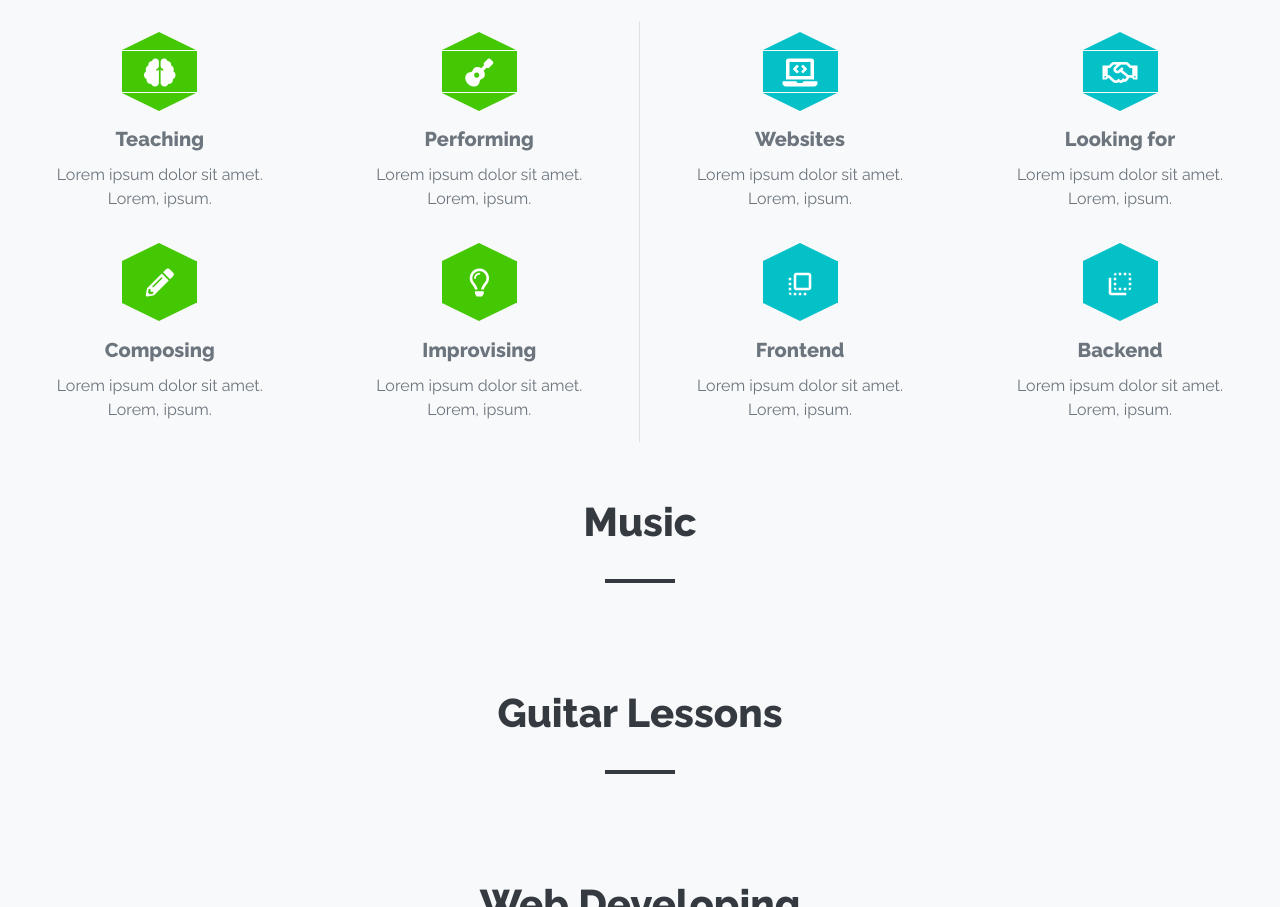
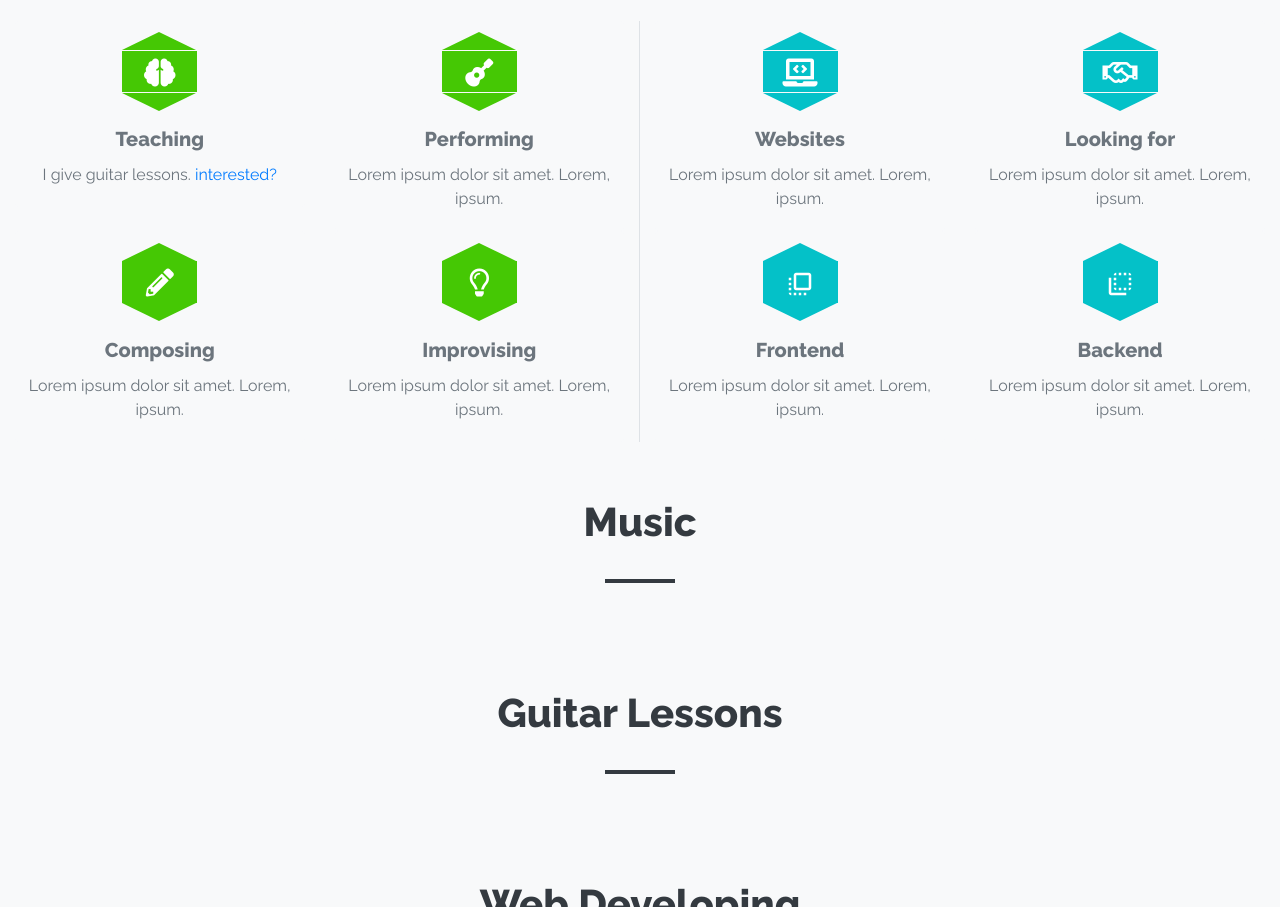
Before and after one commit to stutommi/my-site, a website: page src/index.html in a window 1280 px wide. Shown: the part 1175-2082 px from the top of the page. Drawn offline with nearby package versions, Linux system fonts and the light colour scheme.

```diff
--- a/src/index.html
+++ b/src/index.html
@@ -132,10 +132,10 @@
                                         <div class="fas fa-brain align-middle mt-2 h3"></div>
                                     </div>
                                 </div>
-                                <div class="card-body">
+                                <div class="card-body pl-0 pr-0">
                                     <h5 class="card-title text-muted font-weight-bold">Teaching</h5>
-                                    <p class="card-text text-muted text-small">Lorem ipsum dolor sit amet. Lorem,
-                                        ipsum.</p>
+                                    <p class="card-text text-muted text-small">I give guitar lessons. <a class="text-underline"
+                                            href="#guitar-lessons">interested?</a></p>
                                     <!-- <a href="#guitar-lessons" class="btn btn-primary">Lessons?</a> -->
                                 </div>
                             </div>
@@ -147,7 +147,7 @@
                                         <div class="fas fa-guitar align-middle mt-2 h3"></div>
                                     </div>
                                 </div>
-                                <div class="card-body">
+                                <div class="card-body pl-0 pr-0">
                                     <h5 class="card-title text-muted font-weight-bold">Performing</h5>
                                     <p class="card-text text-muted text-small">Lorem ipsum dolor sit amet. Lorem,
                                         ipsum.</p>
@@ -164,7 +164,7 @@
                                         <div class="fas fa-pencil-alt align-middle mt-2 h3"></div>
                                     </div>
                                 </div>
-                                <div class="card-body">
+                                <div class="card-body pl-0 pr-0">
                                     <h5 class="card-title text-muted font-weight-bold">Composing</h5>
                                     <p class="card-text text-muted text-small">Lorem ipsum dolor sit amet. Lorem,
                                         ipsum.</p>
@@ -174,11 +174,11 @@
                         <div class="col-6 sequenced-2">
                             <div class="card bg-light text-white text-center align-items-center border-0 justify-content-center">
                                 <div class="rotate sequenced-2">
-                                        <div class="hexagon-green">
-                                                <div class="far fa-lightbulb align-middle mt-2 h3"></div>
-                                            </div>
+                                    <div class="hexagon-green">
+                                        <div class="far fa-lightbulb align-middle mt-2 h3"></div>
+                                    </div>
                                 </div>
-                                <div class="card-body">
+                                <div class="card-body pl-0 pr-0">
                                     <h5 class="card-title text-muted font-weight-bold">Improvising</h5>
                                     <p class="card-text text-muted text-small">Lorem ipsum dolor sit amet. Lorem,
                                         ipsum.</p>
@@ -197,7 +197,7 @@
                                         <div class="fas fa-laptop-code align-middle mt-2 h3"></div>
                                     </div>
                                 </div>
-                                <div class="card-body">
+                                <div class="card-body pl-0 pr-0">
                                     <h5 class="card-title text-muted font-weight-bold">Websites</h5>
                                     <p class="card-text text-muted text-small">Lorem ipsum dolor sit amet. Lorem,
                                         ipsum.</p>
@@ -210,11 +210,10 @@
                                 <div class="hexagon-teal">
                                     <div class="far fa-handshake align-middle mt-2 h3"></div>
                                 </div>
-                                <div class="card-body">
+                                <div class="card-body pl-0 pr-0">
                                     <h5 class="card-title text-muted font-weight-bold">Looking for</h5>
                                     <p class="card-text text-muted text-small">Lorem ipsum dolor sit amet. Lorem,
                                         ipsum.</p>
-
                                 </div>
                             </div>
                         </div>
@@ -227,7 +226,7 @@
                                         <div class="material-icons align-middle mt-2 h2" style="font-size: 30px">flip_to_front</div>
                                     </div>
                                 </div>
-                                <div class="card-body">
+                                <div class="card-body pl-0 pr-0">
                                     <h5 class="card-title text-muted font-weight-bold">Frontend</h5>
                                     <p class="card-text text-muted text-small">Lorem ipsum dolor sit amet. Lorem,
                                         ipsum.</p>
@@ -241,7 +240,7 @@
                                         <div class="material-icons align-middle mt-2 h2" style="font-size: 30px">flip_to_back</div>
                                     </div>
                                 </div>
-                                <div class="card-body">
+                                <div class="card-body pl-0 pr-0">
                                     <h5 class="card-title text-muted font-weight-bold">Backend</h5>
                                     <p class="card-text text-muted text-small">Lorem ipsum dolor sit amet. Lorem,
                                         ipsum.</p>
```
Also changed, not shown: 1 other file.
